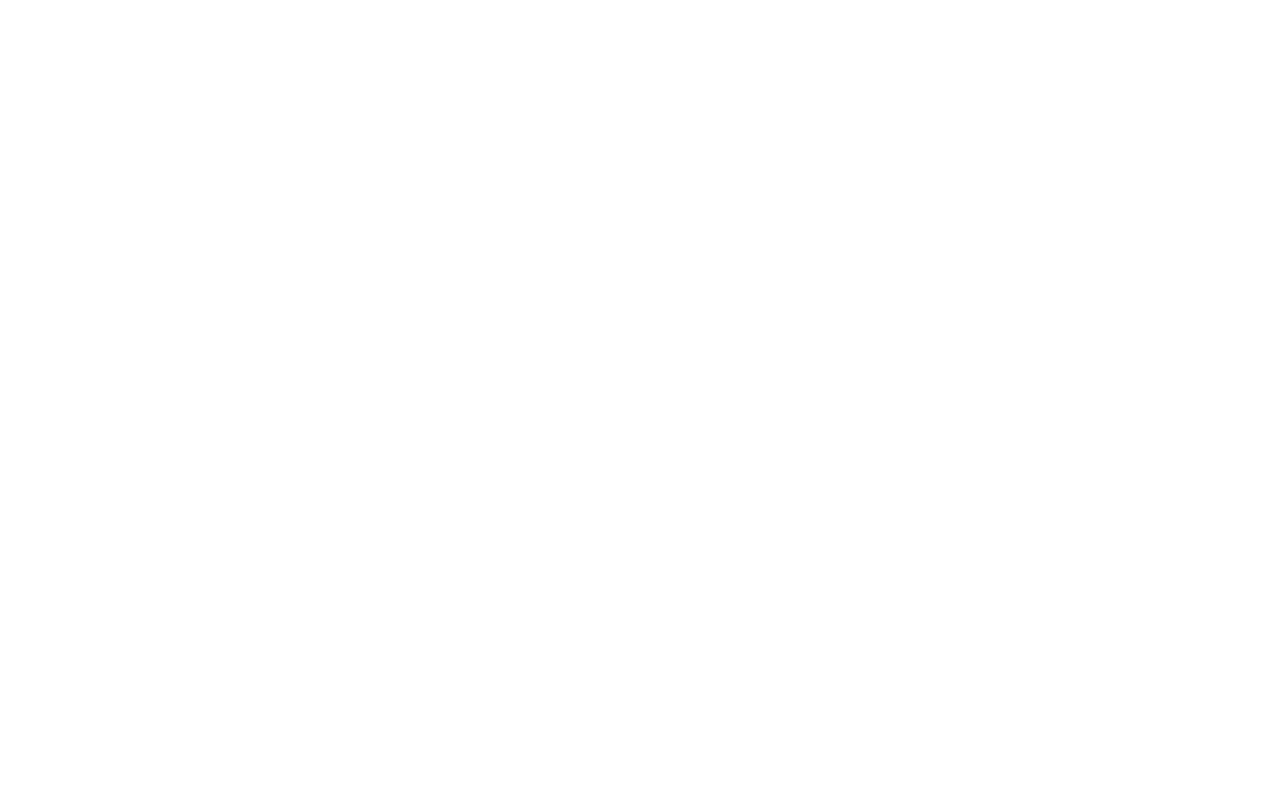
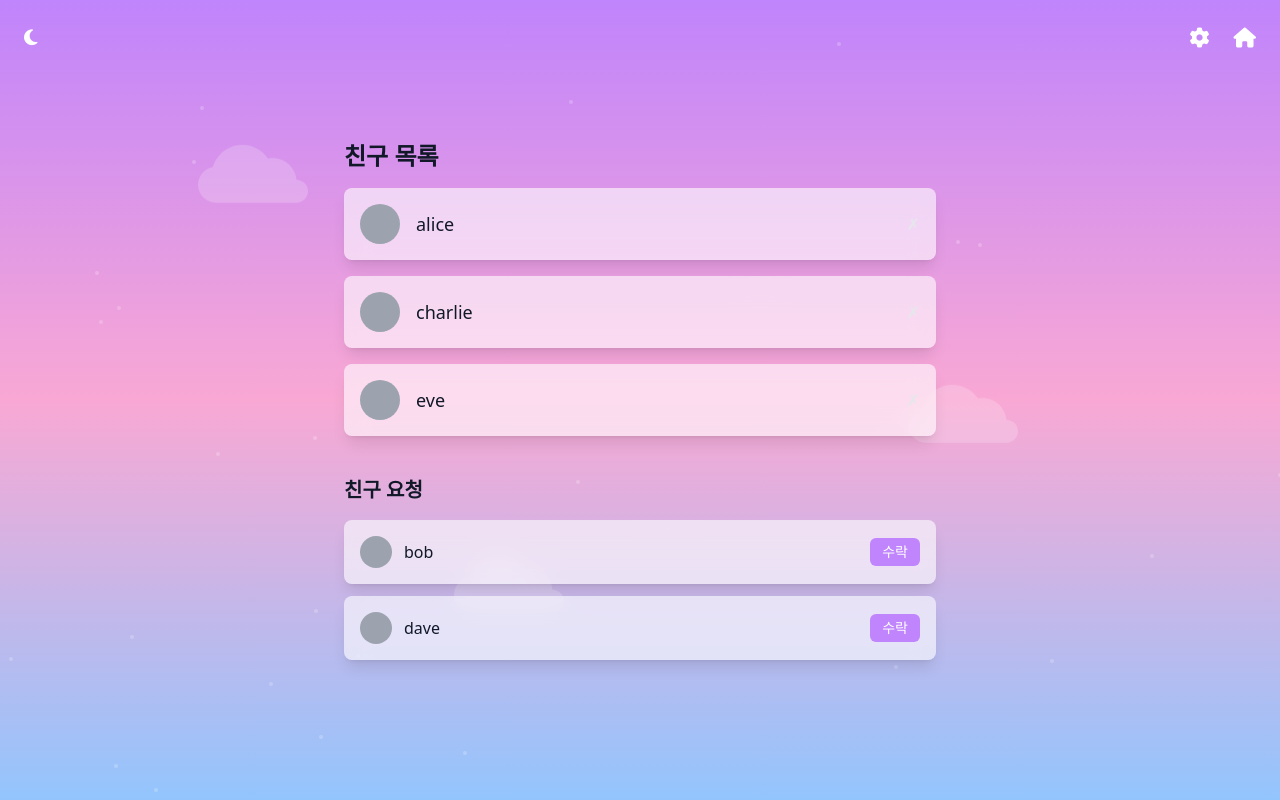
Before and after one commit to Y00NSJ/kkd-FE, a React (Vite) app: page /friends/list in a window 1280 px wide. Before the commit this address had no page. Built offline with nearby package versions, Linux system fonts and the light colour scheme; what tailwindcss-filters would draw is missing.

Commit message:
Feat: 꿈 목록 및 친구 창 구현

```diff
--- a/src/App.jsx
+++ b/src/App.jsx
@@ -3,14 +3,18 @@
 import HomePage from "./pages/HomePage";
 import CreateDreamPage from "./pages/CreateDreamPage";
 import PlayVideoPage from "./pages/PlayVideoPage";
+import ListDreamPage from "./pages/ListDreamPage";
+import ListFriendPage from "./pages/ListFriendPage";
 
 function App() {
   return (
     <Router>
       <Routes>
         <Route path="/" element={<HomePage />} />
-        <Route path="/dreams/create/" element={<CreateDreamPage />} />
+        <Route path="/dreams/write/" element={<CreateDreamPage />} />
         <Route path="/dreams/view/" element={<PlayVideoPage />} />
+        <Route path="/dreams/list/" element={<ListDreamPage />} />
+        <Route path="/friends/list/" element={<ListFriendPage />} />
       </Routes>
     </Router>
   );
--- /dev/null
+++ b/src/pages/ListDreamPage.jsx
@@ -0,0 +1,72 @@
+import { ThemeProvider, useTheme } from "../contexts/ThemeContext.jsx";
+import Layout from "../layouts/Layout";
+import React from "react";
+
+const dreams = [
+  {
+    title: "My Dream Title",
+    content: "선글라스를 쓴 곰이 정글에서 일렉트릭 기타를 연주하며 춤추는 꿈",
+    video: "videos/abcd1234.mp4",
+    created_at: "2025-01-13T15:00:00Z",
+  },
+  // 필요 시 추가 데이터
+];
+
+const ListDreamPage = () => {
+  const { isDarkMode, toggleDarkMode } = useTheme();
+
+  return (
+    <Layout isDarkMode={isDarkMode} toggleDarkMode={toggleDarkMode}>
+      <div className="min-h-screen flex flex-col justify-center items-center p-6">
+        <h1
+          className={`text-4xl font-bold text-gray-900 mb-8 z-10 text-center ${
+            isDarkMode ? "dark-text" : "light-text"
+          }`}
+        >
+          꿈 리스트
+        </h1>
+        <div className="grid grid-cols-1 md:grid-cols-2 lg:grid-cols-3 gap-6 p-6">
+          {dreams.length > 0 ? (
+            dreams.map((dream, index) => (
+              <div
+                key={index}
+                className="relative bg-black w-[300px] sm:w-[350px] group transition-all duration-700 aspect-video flex items-center justify-center cursor-pointer"
+                onClick={() => handleCardClick(dream)}
+              >
+                {/* 카드 내부 */}
+                <div className="transition-all flex flex-col items-center py-5 justify-start duration-300 group-hover:duration-1000 bg-white w-full h-full absolute group-hover:-translate-y-16 rounded-lg">
+                  <h2 className="text-xl sm:text-2xl font-semibold text-gray-800 font-serif">
+                    {dream.title}
+                  </h2>
+                  <p className="px-10 text-[10px] sm:text-[12px] text-gray-700">
+                    {dream.content}
+                  </p>
+                  <p className="text-sm text-gray-500 dark:text-gray-400">
+                    {new Date(dream.created_at).toLocaleString()}
+                  </p>
+                </div>
+
+                {/* Seal 버튼 */}
+                <button className="seal bg-violet-500 text-violet-800 w-10 aspect-square rounded-full z-40 text-[10px] flex items-center justify-center font-semibold [clip-path:polygon(50%_0%,_80%_10%,_100%_35%,_100%_70%,_80%_90%,_50%_100%,_20%_90%,_0%_70%,_0%_35%,_20%_10%)] group-hover:opacity-0 transition-all duration-1000 group-hover:scale-0 group-hover:rotate-180 border-4 border-violet-700">
+                  D
+                </button>
+
+                {/* 애니메이션 레이어 */}
+                <div className="tp transition-all duration-1000 group-hover:duration-100 bg-purple-900 absolute group-hover:[clip-path:polygon(50%_0%,_100%_0,_0_0)] w-full h-full [clip-path:polygon(50%_50%,_100%_0,_0_0)]"></div>
+                <div className="lft transition-all duration-700 absolute w-full h-full bg-purple-950 [clip-path:polygon(50%_50%,_0_0,_0_100%)]"></div>
+                <div className="rgt transition-all duration-700 absolute w-full h-full bg-purple-900 [clip-path:polygon(50%_50%,_100%_0,_100%_100%)]"></div>
+                <div className="btm transition-all duration-700 absolute w-full h-full bg-purple-950 [clip-path:polygon(50%_50%,_100%_100%,_0_100%)]"></div>
+              </div>
+            ))
+          ) : (
+            <p className="text-gray-600 dark:text-gray-300">
+              저장된 꿈이 없습니다.
+            </p>
+          )}
+        </div>
+      </div>
+    </Layout>
+  );
+};
+
+export default ListDreamPage;
--- /dev/null
+++ b/src/pages/ListFriendPage.jsx
@@ -0,0 +1,166 @@
+import { ThemeProvider, useTheme } from "../contexts/ThemeContext.jsx";
+import Layout from "../layouts/Layout";
+import React, { useState } from "react";
+
+const friends = [
+  { username: "alice" },
+  { username: "charlie" },
+  { username: "eve" },
+];
+
+const friendRequests = [{ username: "bob" }, { username: "dave" }];
+
+const dreams = {
+  alice: [
+    { title: "Alice's Dream 1", content: "꿈 내용 1" },
+    { title: "Alice's Dream 2", content: "꿈 내용 2" },
+  ],
+  charlie: [
+    { title: "Charlie's Dream 1", content: "꿈 내용 1" },
+    { title: "Charlie's Dream 2", content: "꿈 내용 2" },
+  ],
+  eve: [{ title: "Eve's Dream 1", content: "꿈 내용 1" }],
+};
+
+const ListFriendPage = () => {
+  const { isDarkMode, toggleDarkMode } = useTheme();
+  const [selectedFriend, setSelectedFriend] = useState(null);
+
+  const handleSelectFriend = (username) => {
+    setSelectedFriend(username);
+  };
+
+  const handleBackToFriends = () => {
+    setSelectedFriend(null);
+  };
+
+  return (
+    <Layout isDarkMode={isDarkMode} toggleDarkMode={toggleDarkMode}>
+      <div className="min-h-screen flex items-center justify-center  overflow-hidden">
+        {/* 친구 목록 섹션 */}
+        <div
+          className={`transition-all duration-500 ${
+            selectedFriend ? "w-1/4" : "w-1/2"
+          }  p-6 rounded-lg `}
+        >
+          <h2
+            className={`text-black mb-4 text-2xl font-bold ${
+              isDarkMode ? "dark-text" : "light-text"
+            }`}
+          >
+            친구 목록
+          </h2>
+          <ul className="space-y-4">
+            {friends.map((friend, index) => (
+              <li
+                key={index}
+                className="flex items-center justify-between bg-white bg-opacity-60 dark:bg-opacity-20 hover:scale-105 backdrop-blur-md p-4 rounded-lg shadow-lg transition-transform hover:shadow-2xl cursor-pointer"
+                onClick={() => handleSelectFriend(friend.username)}
+              >
+                <div className="flex items-center space-x-4">
+                  <div className="w-10 h-10 bg-gray-400 rounded-full"></div>
+                  <span
+                    className={`text-lg ${
+                      isDarkMode ? "text-gray-200" : "text-gray-900"
+                    }`}
+                  >
+                    {friend.username}
+                  </span>
+                </div>
+                <button
+                  onClick={(e) => {
+                    e.stopPropagation(); // Prevent triggering the onClick of the li
+                    console.log(`${friend.username} removed`);
+                  }}
+                  className=" text-gray-200 py-2 rounded-md hover:text-red-500"
+                >
+                  ✗
+                </button>
+              </li>
+            ))}
+          </ul>
+
+          {/* 친구 요청 */}
+          <div className="mt-10">
+            <h2
+              className={`text-black mb-4 text-xl font-bold ${
+                isDarkMode ? "dark-text" : "light-text"
+              }`}
+            >
+              친구 요청
+            </h2>
+            <ul className="space-y-3">
+              {friendRequests.map((request, index) => (
+                <li
+                  key={index}
+                  className="flex items-center justify-between bg-white bg-opacity-60 dark:bg-opacity-20 hover:scale-105 backdrop-blur-md p-4 rounded-lg shadow-lg transition-transform hover:shadow-2xl"
+                >
+                  <div className="flex items-center space-x-3">
+                    <div className="w-8 h-8 bg-gray-400 rounded-full"></div>
+                    <span
+                      className={`text-base ${
+                        isDarkMode ? "text-gray-200" : "text-gray-900"
+                      }`}
+                    >
+                      {request.username}
+                    </span>
+                  </div>
+                  <button
+                    onClick={() => console.log(`${request.username} accepted`)}
+                    className="bg-purple-400 text-white px-3 py-1 rounded-md text-sm "
+                  >
+                    수락
+                  </button>
+                </li>
+              ))}
+            </ul>
+          </div>
+        </div>
+
+        {/* 친구의 Dream List 섹션 */}
+        {selectedFriend && (
+          <div className="w-3/4 p-6 rounded-lg shadow-lg transition-all duration-500">
+            <button
+              className=" text-gray-200 py-2 rounded-md hover:text-blue-500 mb-4"
+              onClick={handleBackToFriends}
+            >
+              ←
+            </button>
+            <h2
+              className={`text-black mb-4 text-2xl font-bold ${
+                isDarkMode ? "dark-text" : "light-text"
+              }`}
+            >
+              {selectedFriend}의 꿈 목록
+            </h2>
+            <ul className="space-y-4">
+              {dreams[selectedFriend]?.map((dream, index) => (
+                <li
+                  key={index}
+                  className="bg-white bg-opacity-60 dark:bg-opacity-20 backdrop-blur-md p-4 rounded-lg shadow-lg"
+                >
+                  <h3
+                    className={`text-lg font-bold ${
+                      isDarkMode ? "text-gray-200" : "text-gray-900"
+                    }`}
+                  >
+                    {dream.title}
+                  </h3>
+                  <p
+                    className={`text-base ${
+                      isDarkMode ? "text-gray-400" : "text-gray-700"
+                    }`}
+                  >
+                    {dream.content}
+                  </p>
+                </li>
+              )) || <p className="text-gray-500">꿈 목록이 없습니다.</p>}
+            </ul>
+          </div>
+        )}
+      </div>
+    </Layout>
+  );
+};
+
+export default ListFriendPage;
```
